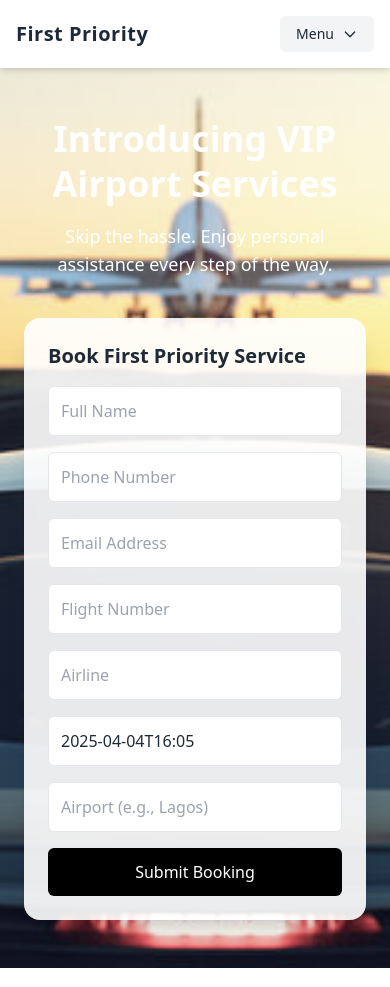
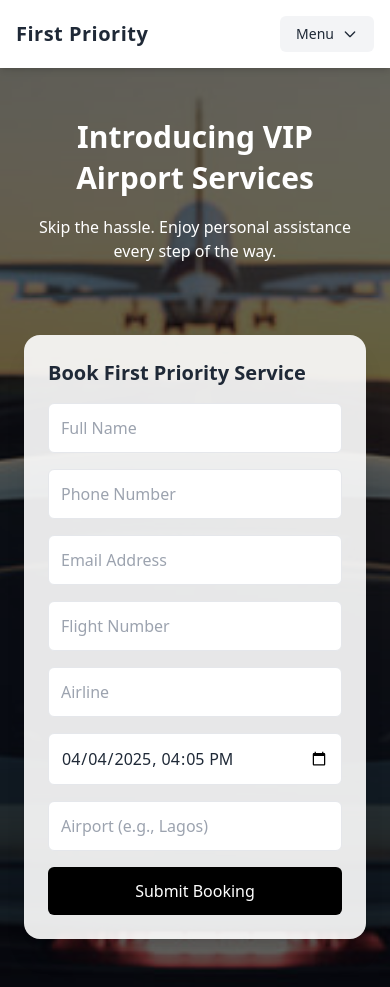
Before and after one commit to dlegend4000/first-priority-app, a React (Vite) app: page / in a window 390 px wide. Built offline with nearby package versions, Linux system fonts and the light colour scheme.

Commit message:
fixing mobile readability

```diff
--- a/src/App.jsx
+++ b/src/App.jsx
@@ -33,32 +33,46 @@ const Booking = () => {
   };
 
   return (
-    <div className="relative min-h-screen bg-cover bg-center flex flex-col md:flex-row items-center justify-between px-6 py-12" style={{ backgroundImage: "url('carplane.jpg')" }}>
-      <div className="text-white max-w-xl md:text-left text-center mb-10 md:mb-0">
-        <h1 className="text-4xl md:text-5xl font-bold leading-tight">Introducing VIP Airport Services</h1>
-        <p className="text-lg mt-4 font-light">Skip the hassle. Enjoy personal assistance every step of the way.</p>
+    <div
+      className="relative min-h-screen bg-cover bg-center px-6 py-12"
+      style={{ backgroundImage: "url('carplane.jpg')" }}
+    >
+      {/* Mobile-only dark overlay */}
+      <div className="absolute inset-0 bg-black bg-opacity-60 md:hidden z-0" />
+
+      <div className="relative z-10 flex flex-col md:flex-row items-center justify-between h-full">
+        <div className="text-white max-w-xl text-center md:text-left mb-10 md:mb-0 md:mt-80">
+          <h1 className="text-3xl sm:text-4xl md:text-5xl font-bold leading-snug">
+            Introducing VIP Airport Services
+          </h1>
+          <p className="text-base sm:text-lg mt-4 font-light">
+            Skip the hassle. Enjoy personal assistance every step of the way.
+          </p>
         </div>
 
-      <div className="bg-white bg-opacity-90 p-6 rounded-2xl shadow-xl w-full max-w-xl">
-        <h1 className="text-xl font-semibold mb-4 text-gray-800">Book First Priority Service</h1>
+        <div className="bg-white bg-opacity-90 p-6 rounded-2xl shadow-xl w-full max-w-xl mt-8 md:mt-0">
+          <h1 className="text-xl font-semibold mb-4 text-gray-800">
+            Book First Priority Service
+          </h1>
           {submitted ? (
             <div className="text-green-600">
               Thank you! You will be contacted on WhatsApp for confirmation and payment.
             </div>
           ) : (
             <form onSubmit={handleSubmit} className="grid gap-4">
-            <input className="p-3 border rounded-md" name="name" placeholder="Full Name" onChange={handleChange} required />
-            <input className="p-3 border rounded-md" name="phone" placeholder="Phone Number" onChange={handleChange} required />
-            <input className="p-3 border rounded-md" name="email" placeholder="Email Address" type="email" onChange={handleChange} required />
-            <input className="p-3 border rounded-md" name="flightNumber" placeholder="Flight Number" onChange={handleChange} required />
-            <input className="p-3 border rounded-md" name="airline" placeholder="Airline" onChange={handleChange} required />
-            <input className="p-3 border rounded-md" name="arrivalTime"$1 value={form.arrivalTime}></input>
-            <input className="p-3 border rounded-md" name="airport" placeholder="Airport (e.g., Lagos)" onChange={handleChange} required />
+              <input className="w-full p-3 border rounded-md" name="name" placeholder="Full Name" onChange={handleChange} required />
+              <input className="w-full p-3 border rounded-md" name="phone" placeholder="Phone Number" onChange={handleChange} required />
+              <input className="w-full p-3 border rounded-md" name="email" placeholder="Email Address" type="email" onChange={handleChange} required />
+              <input className="w-full p-3 border rounded-md" name="flightNumber" placeholder="Flight Number" onChange={handleChange} required />
+              <input className="w-full p-3 border rounded-md" name="airline" placeholder="Airline" onChange={handleChange} required />
+              <input className="w-full p-3 border rounded-md" type="datetime-local" name="arrivalTime" value={form.arrivalTime} onChange={handleChange} required />
+              <input className="w-full p-3 border rounded-md" name="airport" placeholder="Airport (e.g., Lagos)" onChange={handleChange} required />
               <button className="bg-black text-white py-3 px-6 rounded-md hover:bg-gray-800 transition" type="submit">
                 Submit Booking
               </button>
             </form>
           )}
+        </div>
       </div>
     </div>
   );
```
Lines whose indentation alone changed are shown as unchanged.
